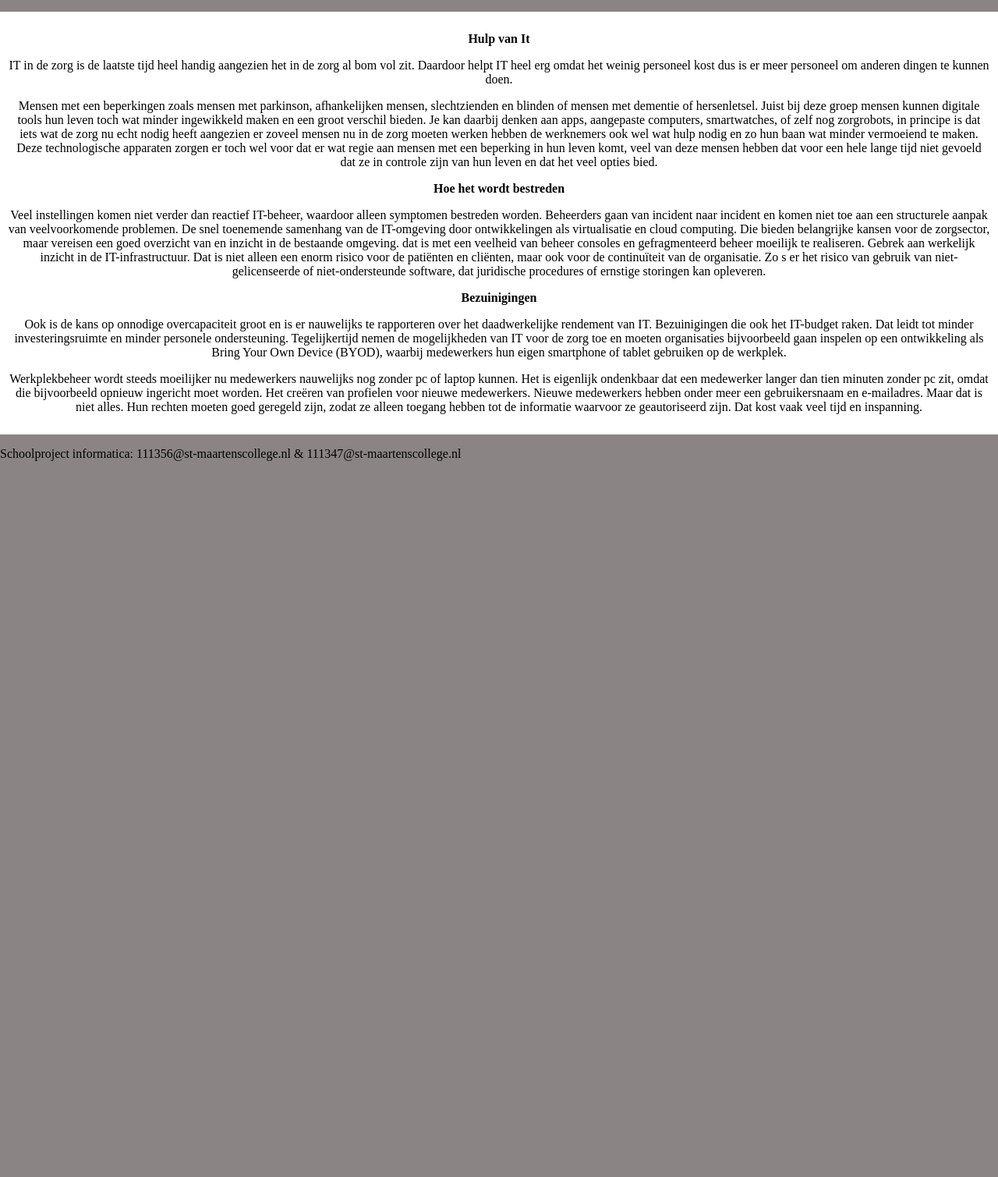
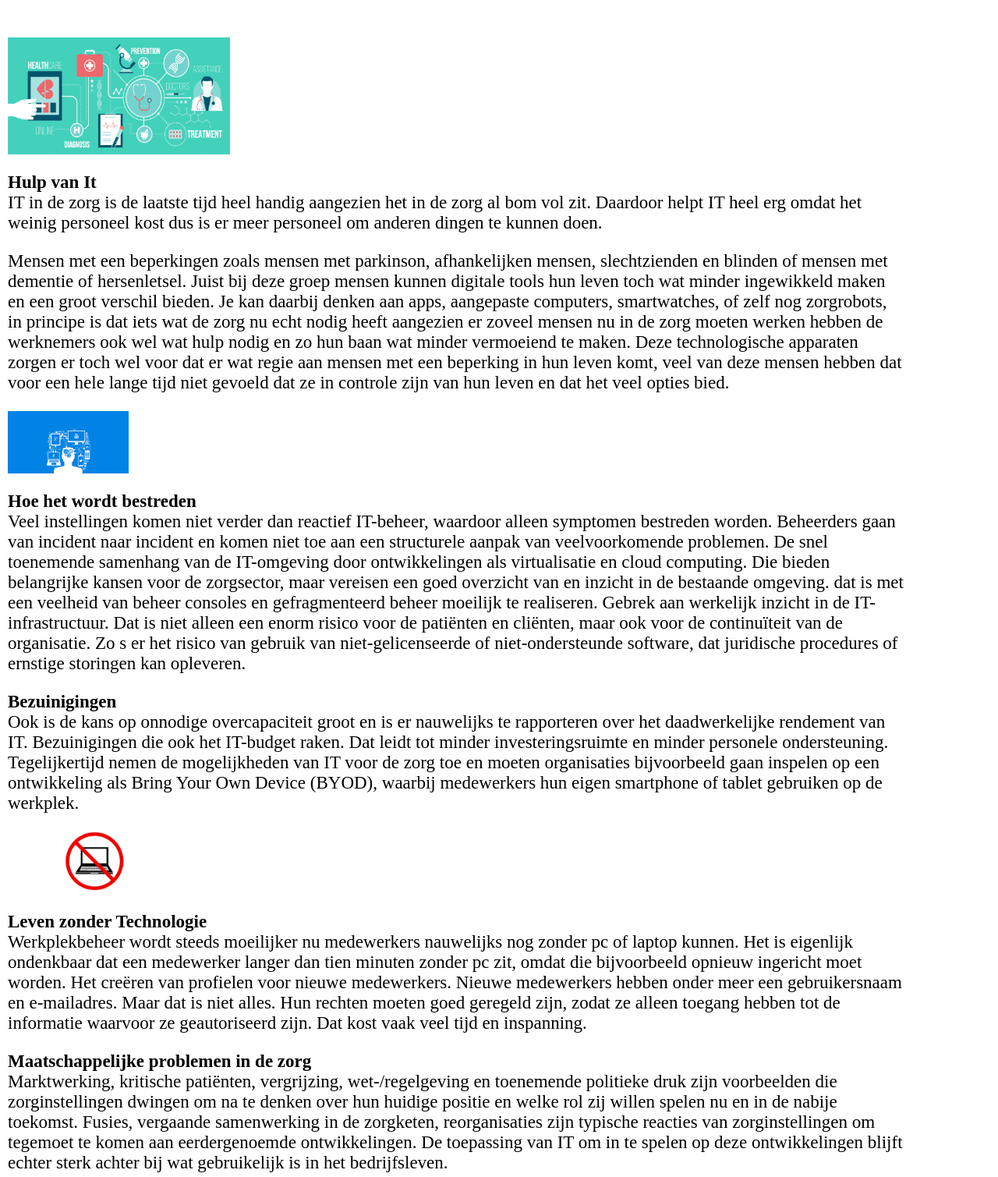
Before and after one commit to WjaapW/Html, a plain HTML site: page info.html in a window 1280 px wide. Shown: the part 151-1660 px from the top of the page at 78% size. Before the commit the page ends 800 px from the top, so only its background shows below. Drawn offline with Linux system fonts and the light colour scheme.

Commit message:
laatste veranderingen

```diff
--- a/Contact.css
+++ b/Contact.css
@@ -1,6 +1,6 @@
 body{
   margin: 0%;
-  background-color: #8b8484;
+  background-color: #ffffff;
 }
 .content{
   display: flex;
--- a/Over ons.css
+++ b/Over ons.css
@@ -1,6 +1,6 @@
 body{
   margin: 0%;
-  background-color: #8b8484;
+  background-color: #ffffff;
 }
 .content{
   display: flex;
@@ -53,13 +53,13 @@ img{
 
 
 .topnav{
-   background-color: #333;
+   background-color: #ffffff;
   overflow: hidden;
   height: 50px;
 }
 .topnav {
   overflow: hidden;
-  background-color: #333;
+  background-color: #ffffff;
 }
 
 .topnav a {
@@ -81,7 +81,7 @@ img{
   color: white;
 }
 .bottomnav{
-  background-color:#8b8484;
+  background-color:#ffffff;
 }
 .worst{
   font-weight: bolder;
@@ -105,3 +105,6 @@ table, th, td {
   border: 1px solid black;
   border-collapse: collapse;
 }
+#belang{
+  font-size: 40px;
+}
--- a/info.css
+++ b/info.css
@@ -1,13 +1,11 @@
 body{
   margin: 0%;
-  background-color: #8b8484;
+  background-color: #ffffff;
 }
 .content{
   display: flex;
 }
-{
-  text-align: left;
-}
+
 header{
   width: 100vw;
   text-align: right;
@@ -26,15 +24,18 @@ header{
 
 
 article{
-
   background-color: #ffffff;
   height: auto;
-  width: 100vw;
+  width: 100ch;
   padding: 10px;
-  text-align: center;
-
+  text-align: left;
+  font-size: 23px;
 }
 
+.pw{
+  height: 150px;
+  width: auto;
+}
 footer{
   background-color: #8b8484;
   bottom: 10px;
--- a/info.html
+++ b/info.html
@@ -20,7 +20,7 @@
   <a href="CONTACT.html"> Contact</a>
   <a href="tabel.html"> Tabel </a>
 </div>
-  <div class="bottomnav">
+  <div id="bottomnav">
     <p>  </p>
   </div>
 
@@ -28,8 +28,9 @@
 
 
     <article>
-      <p> <strong>Hulp van It</strong> </p>
-      <p>IT in de zorg is de laatste tijd heel handig aangezien het in de zorg al bom vol zit. Daardoor helpt IT heel erg omdat het weinig personeel kost dus is er meer personeel om anderen dingen te kunnen doen.</p>
+     <p> <img class="pw" src="img/leven.png" </p>
+      <p> <strong>Hulp van It</strong> <br>
+        IT in de zorg is de laatste tijd heel handig aangezien het in de zorg al bom vol zit. Daardoor helpt IT heel erg omdat het weinig personeel kost dus is er meer personeel om anderen dingen te kunnen doen.</p>
 
       <p>Mensen met een beperkingen zoals mensen met
         parkinson, afhankelijken mensen, slechtzienden en blinden of
@@ -41,8 +42,10 @@
         komt, veel van deze mensen hebben dat voor een hele lange tijd niet gevoeld dat ze in controle zijn van hun
         leven en dat het veel opties bied.
       </p>
-      <p> <strong>Hoe het wordt bestreden</strong></p>
       <p>
+        <img class="slim" src="img/slim.jpg"
+          </p>
+     <p>    <strong>Hoe het wordt bestreden</strong> <br>
       Veel instellingen komen niet verder dan reactief IT-beheer, waardoor alleen symptomen bestreden
         worden. Beheerders gaan van incident naar incident en komen niet toe aan een structurele aanpak van
         veelvoorkomende problemen.
@@ -57,9 +60,9 @@
         cliënten, maar ook voor de continuïteit van de organisatie. Zo s er het risico van gebruik van
         niet-gelicenseerde of niet-ondersteunde software, dat juridische procedures of ernstige storingen kan opleveren. </p>
 
+      <p>
 
-      <p><strong>Bezuinigingen</strong></p>
-      <p>
+        <strong>Bezuinigingen</strong> <br>
         Ook is de kans op onnodige overcapaciteit groot en is er nauwelijks te rapporteren over het daadwerkelijke
         rendement van IT.
 
@@ -69,6 +72,9 @@
         tablet gebruiken op de werkplek.
       </p>
       <p>
+          <img class="without" src="img/zonderict.jpg" </p>
+      <p>
+     <strong>Leven zonder Technologie</strong>  <br>
         Werkplekbeheer wordt steeds moeilijker nu medewerkers nauwelijks nog zonder pc of laptop kunnen. Het is
         eigenlijk ondenkbaar dat een medewerker langer dan tien minuten zonder pc zit, omdat die bijvoorbeeld opnieuw
         ingericht moet worden.
@@ -78,7 +84,22 @@
         de informatie waarvoor ze geautoriseerd zijn. Dat kost vaak veel tijd en inspanning.
 
       </p>
+    <p>
+    <strong>Maatschappelijke problemen in de zorg</strong> <br>
+
+      Marktwerking, kritische patiënten, vergrijzing, wet-/regelgeving en toenemende politieke druk zijn voorbeelden die zorginstellingen dwingen om na te denken over hun huidige positie en welke rol zij willen spelen nu en in de nabije toekomst. Fusies, vergaande samenwerking in de zorgketen, reorganisaties zijn typische reacties van zorginstellingen om tegemoet te komen aan eerdergenoemde ontwikkelingen. De toepassing van IT om in te spelen op deze ontwikkelingen blijft echter sterk achter bij wat gebruikelijk is in het bedrijfsleven. </p>
+
+<p>De auteurs van dit artikel constateren op basis van hun ervaringen in de dagelijkse praktijk dat deze trend de komende jaren doorbroken gaat en moet worden. Steeds meer bestuurders zien in toenemende mate in dat zonder een adequate IT-organisatie en IT-infrastructuur het onmogelijk is om te kunnen inspelen op de genoemde ontwikkelingen en om uiteindelijk te overleven.
+</p>
+
+<p>
+  <strong>ICT & Ziekenhuizen</strong>
+  <br>
+  Ziekenhuizen zijn een belangrijke spil in de zorgketen. Gesteld kan worden dat een ziekenhuis niet zonder IT kan. Vastgesteld kan worden dat de informatievoorziening zich in veel ziekenhuizen beperkt tot (financieel-)administratieve toepassingen.
+
+Dit artikel gaat in op de ontwikkelingen waar ziekenhuizen mee worden geconfronteerd en voor welke uitdagingen een ziekenhuis staat op weg naar een beheerste inzet en toepassing van IT. Met andere woorden: De diagnose is gesteld</p>
     </article>
+
 
   </div>
   <footer> <p>Schoolproject informatica: 111356@st-maartenscollege.nl & 111347@st-maartenscollege.nl</p>
--- a/style.css
+++ b/style.css
@@ -1,6 +1,6 @@
 body{
   margin: 0%;
-  background-color: #8b8484;
+  background-color: #333;
 }
 
 header{
@@ -22,7 +22,8 @@ header{
 
 article{
   background-image: url(img/OIP.jpg);
-  height: auto;
+  background-repeat: no-repeat;
+  background-size: 100vw;
   width: 100vw;
   padding: px;
   text-align: center;
@@ -32,10 +33,10 @@ article{
   color: black;
   font-weight: bolder;
   -webkit-text-fill-color: white;
-  -webkit-text-stroke-width: 1px;
-  -webkit-text-stroke-color: black;
+  -webkit-text-stroke-color: white;
   font-size: 20px;
   background: #8b8484;
+  background: rgba(0,0,0,0.5);
 }
 img{
   height: 80px;
@@ -51,7 +52,7 @@ img{
 .topnav{
    background-color: #333;
   overflow: hidden;
-  height: 50px;
+  height: auto;
 }
 .topnav {
   overflow: hidden;
@@ -69,7 +70,7 @@ img{
 
 .topnav a:hover {
   background-color: #ddd;
-  color: black;
+  color: #cc0f0f;
 }
 
 .topnav a.active {
--- a/tabel.css
+++ b/tabel.css
@@ -1,6 +1,6 @@
 body{
   margin: 0%;
-  background-color: #8b8484;
+  background-color: #ffffff;
 }
 .content{
   display: flex;
```
Also changed, not shown: CONTACT.html (+1 -1 lines), Over ons.html (+8 -5 lines), index.html (+1 -1 lines), img/emile.jpg (added), img/jaap.jpeg (added), img/leven.png (added), img/man.jpeg (added), img/slim.jpg (added), img/zonderict.jpg (added).
